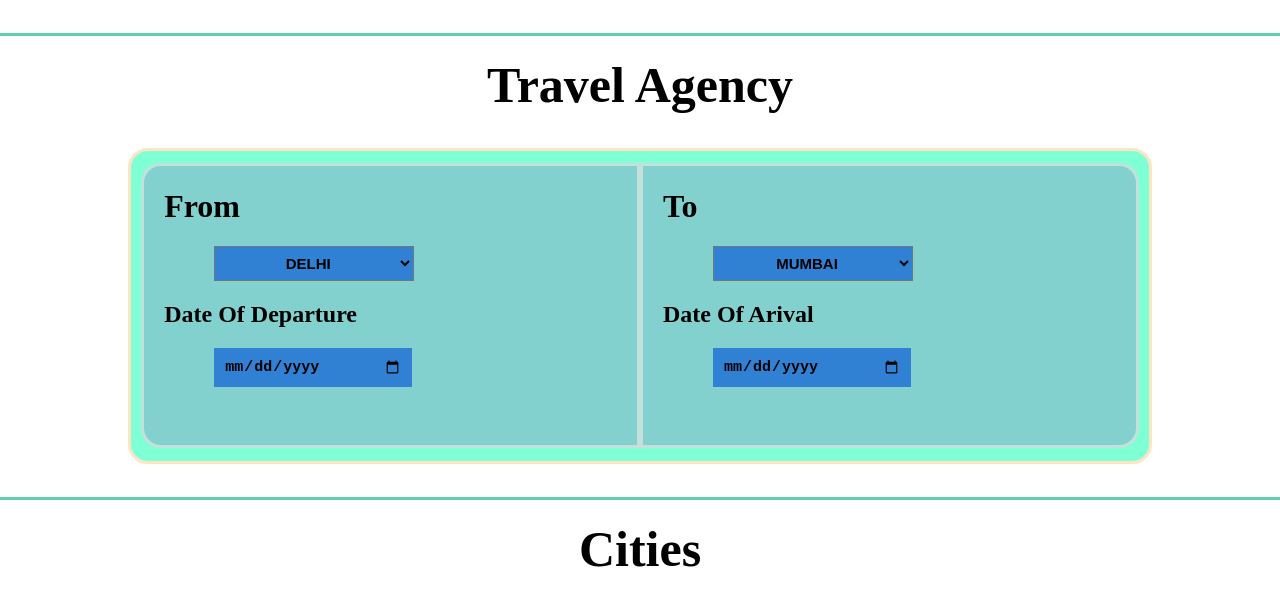
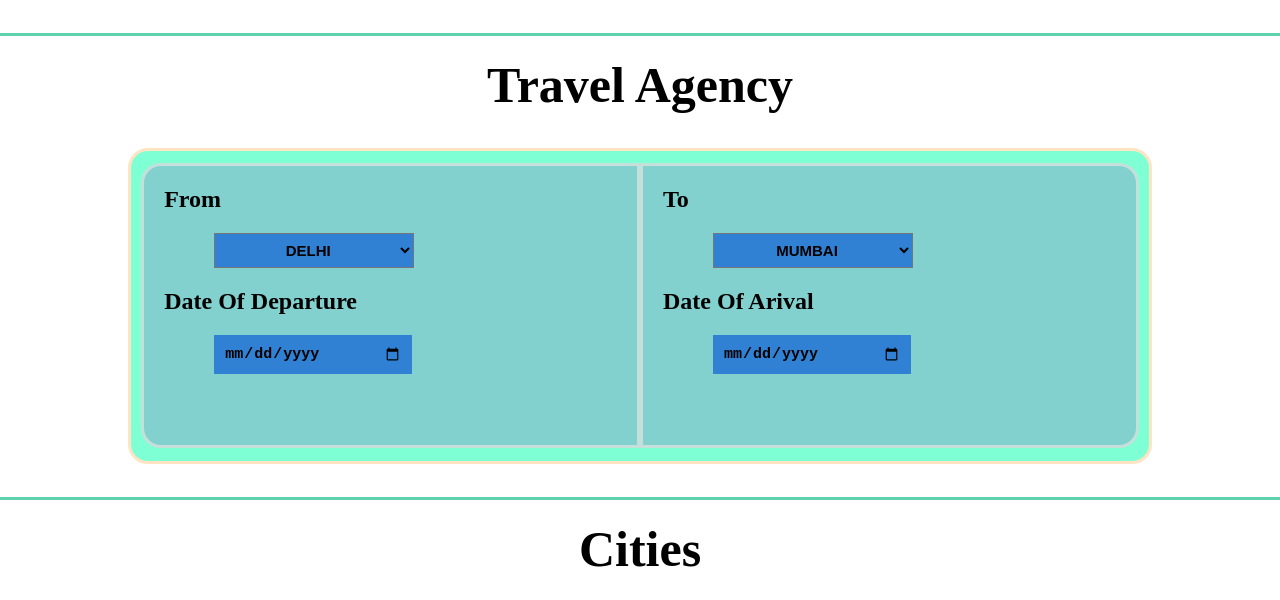
Before and after one commit to Piyusha1210/TravelAgency, a plain HTML site: page index.html in a window 1280 px wide. Shown: the part 1608-2208 px from the top of the page. Drawn offline with Linux system fonts and the light colour scheme.

Commit message:
Update index.html

```diff
--- a/index.html
+++ b/index.html
@@ -34,10 +34,11 @@
             <img src="https://cdn.hipwallpaper.com/i/54/77/0jJz4Z.jpg" alt="" class="img1">
         </div>
     </div>
+    <div class="des-cover-img">
         <h1 id="heading">Travel Agency</h1>
         <div id="destination-box">
             <div id="From">
-            <h1>From</h1>
+                <h2>From</h2>
                 <div class="custom-select">
                     <select>
                         <option value="1" class="select-items">DELHI</option>
@@ -56,7 +57,7 @@
                 <input type="date" class="date">
             </div>
             <div id="To">
-            <h1>To</h1>
+                <h2>To</h2>
                 <div class="custom-select">
                     <select>
                         <option value="1" class="select-items">MUMBAI</option>
@@ -73,6 +74,7 @@
                 </div>
                 <h2>Date Of Arival</h2>
                 <input type="date" class="date">
+            </div>
         </div>
     </div>
     <div class="Cities">
@@ -157,4 +159,5 @@
     <br>
     <div class="footer"></div>
 </body>
+
 </html>
```
Lines whose indentation alone changed are shown as unchanged.
